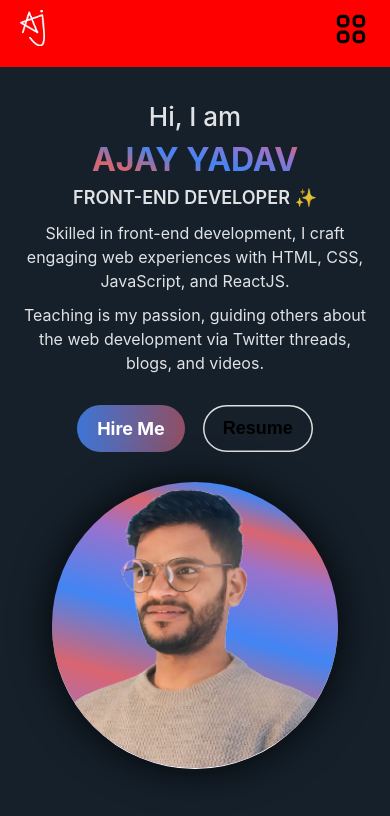
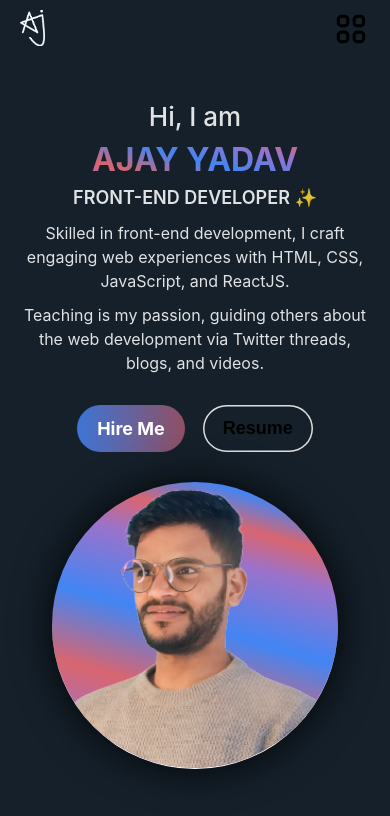
Before and after one commit to ATechAjay/AJ-Portfolio, a React (Vite) app: page / in a window 390 px wide. Shown: the top 816 px of the page. Built offline with nearby package versions, Linux system fonts and the light colour scheme.

Commit message:
Finger crossed and see the postion of the logo last time

```diff
--- a/src/components/Home/Header.module.css
+++ b/src/components/Home/Header.module.css
@@ -8,7 +8,6 @@
   width: 2.5rem;
   transition: all 0.4s ease;
   transform-origin: center;
-  z-index: 8888;
 }
 
 .header_logo_link:hover .header_logo {
@@ -75,10 +74,6 @@
 }
 
 @media (max-width: 500px) {
-  .header {
-    background: red;
-  }
-
   .mobile_nav_btn {
     display: block;
   }
@@ -86,9 +81,8 @@
   .header_link_container {
     z-index: 7777;
     background: hsla(210, 34%, 13%, 0.9);
-    background: green;
     position: absolute;
-    top: -100%;
+    top: -150%;
     left: 0;
     width: 100%;
     height: 100vh;
```
